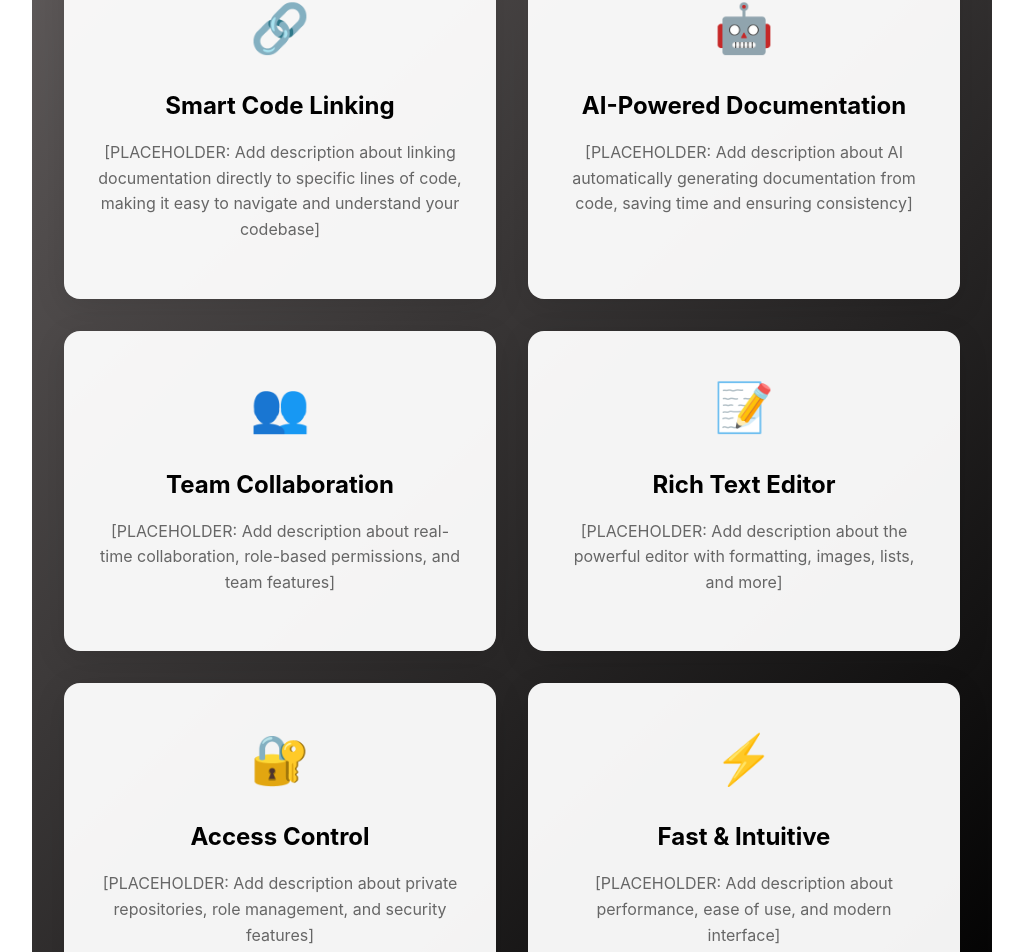
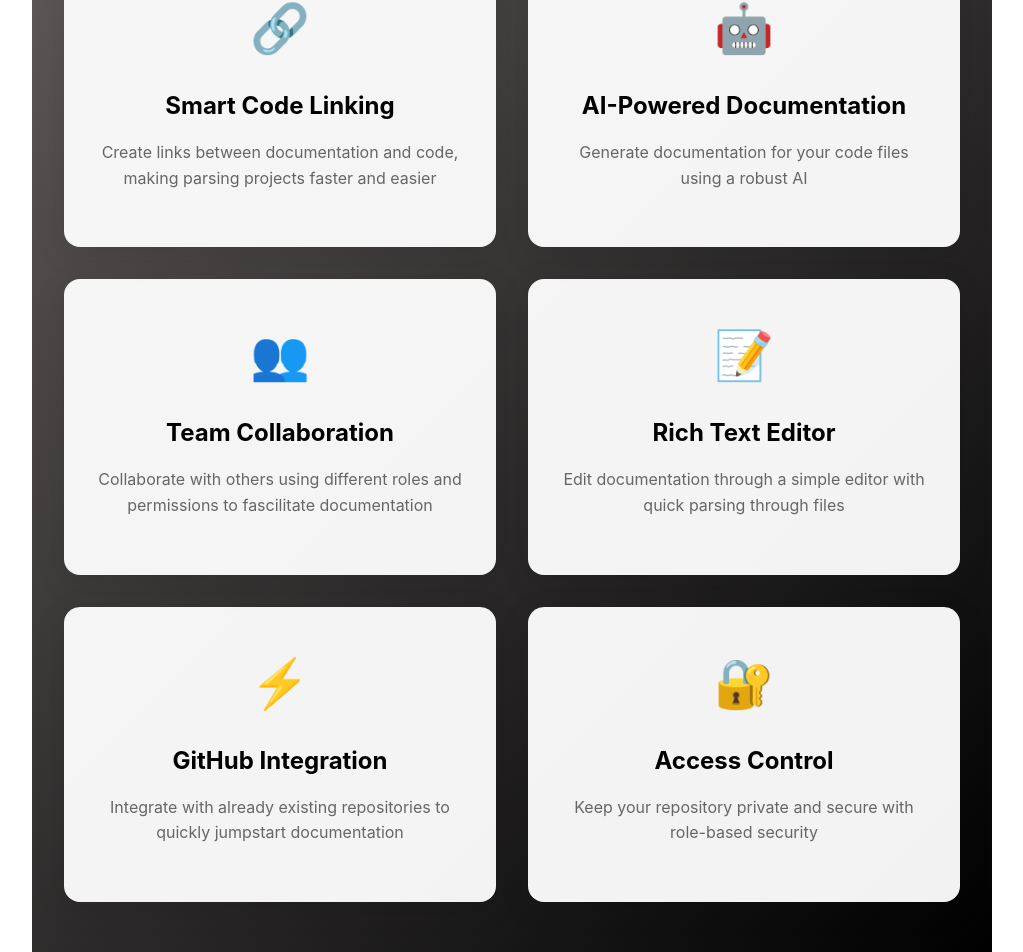
Before and after one commit to jnazario2000/flowdoc, a React (Vite) app: page / in a window 1280 px wide. Shown: the part 662-1614 px from the top of the page, without its empty margins (128-1151 px from the left). Built offline with nearby package versions, Linux system fonts and the light colour scheme; no server answers.

Commit message:
Forgot to fill out placeholders

```diff
--- a/src/pages/HomePage.jsx
+++ b/src/pages/HomePage.jsx
@@ -218,7 +218,7 @@ function Homepage() {
                             Smart Code Linking
                         </h3>
                         <p style={{ color: '#666', lineHeight: '1.6' }}>
-                            [PLACEHOLDER: Add description about linking documentation directly to specific lines of code, making it easy to navigate and understand your codebase]
+                            Create links between documentation and code, making parsing projects faster and easier
                         </p>
                     </div>
 
@@ -244,7 +244,7 @@ function Homepage() {
                             AI-Powered Documentation
                         </h3>
                         <p style={{ color: '#666', lineHeight: '1.6' }}>
-                            [PLACEHOLDER: Add description about AI automatically generating documentation from code, saving time and ensuring consistency]
+                            Generate documentation for your code files using a robust AI
                         </p>
                     </div>
 
@@ -270,7 +270,7 @@ function Homepage() {
                             Team Collaboration
                         </h3>
                         <p style={{ color: '#666', lineHeight: '1.6' }}>
-                            [PLACEHOLDER: Add description about real-time collaboration, role-based permissions, and team features]
+                            Collaborate with others using different roles and permissions to fascilitate documentation
                         </p>
                     </div>
 
@@ -296,11 +296,39 @@ function Homepage() {
                             Rich Text Editor
                         </h3>
                         <p style={{ color: '#666', lineHeight: '1.6' }}>
-                            [PLACEHOLDER: Add description about the powerful editor with formatting, images, lists, and more]
+                            Edit documentation through a simple editor with quick parsing through files
                         </p>
                     </div>
 
+
                     {/* Feature Card 5 */}
+                    <div style={{
+                        background: 'rgba(255, 255, 255, 0.95)',
+                        borderRadius: '16px',
+                        padding: '2.5rem 2rem',
+                        boxShadow: '0 8px 32px rgba(0,0,0,0.1)',
+                        transition: 'transform 0.3s, box-shadow 0.3s',
+                        cursor: 'default'
+                    }}
+                    onMouseEnter={(e) => {
+                        e.currentTarget.style.transform = 'translateY(-8px)';
+                        e.currentTarget.style.boxShadow = '0 12px 40px rgba(0,0,0,0.15)';
+                    }}
+                    onMouseLeave={(e) => {
+                        e.currentTarget.style.transform = 'translateY(0)';
+                        e.currentTarget.style.boxShadow = '0 8px 32px rgba(0,0,0,0.1)';
+                    }}>
+                        <div style={{ fontSize: '3rem', marginBottom: '1rem' }}>⚡</div>
+                        <h3 style={{ fontSize: '1.5rem', marginBottom: '1rem', color: '#000' }}>
+                            GitHub Integration
+                        </h3>
+                        <p style={{ color: '#666', lineHeight: '1.6' }}>
+                            Integrate with already existing repositories to quickly jumpstart documentation
+                        </p>
+                    </div>
+
+
+                    {/* Feature Card 6 */}
                     <div style={{
                         background: 'rgba(255, 255, 255, 0.95)',
                         borderRadius: '16px',
@@ -322,33 +350,7 @@ function Homepage() {
                             Access Control
                         </h3>
                         <p style={{ color: '#666', lineHeight: '1.6' }}>
-                            [PLACEHOLDER: Add description about private repositories, role management, and security features]
-                        </p>
-                    </div>
-
-                    {/* Feature Card 6 */}
-                    <div style={{
-                        background: 'rgba(255, 255, 255, 0.95)',
-                        borderRadius: '16px',
-                        padding: '2.5rem 2rem',
-                        boxShadow: '0 8px 32px rgba(0,0,0,0.1)',
-                        transition: 'transform 0.3s, box-shadow 0.3s',
-                        cursor: 'default'
-                    }}
-                    onMouseEnter={(e) => {
-                        e.currentTarget.style.transform = 'translateY(-8px)';
-                        e.currentTarget.style.boxShadow = '0 12px 40px rgba(0,0,0,0.15)';
-                    }}
-                    onMouseLeave={(e) => {
-                        e.currentTarget.style.transform = 'translateY(0)';
-                        e.currentTarget.style.boxShadow = '0 8px 32px rgba(0,0,0,0.1)';
-                    }}>
-                        <div style={{ fontSize: '3rem', marginBottom: '1rem' }}>⚡</div>
-                        <h3 style={{ fontSize: '1.5rem', marginBottom: '1rem', color: '#000' }}>
-                            Fast & Intuitive
-                        </h3>
-                        <p style={{ color: '#666', lineHeight: '1.6' }}>
-                            [PLACEHOLDER: Add description about performance, ease of use, and modern interface]
+                            Keep your repository private and secure with role-based security
                         </p>
                     </div>
                 </div>
```
